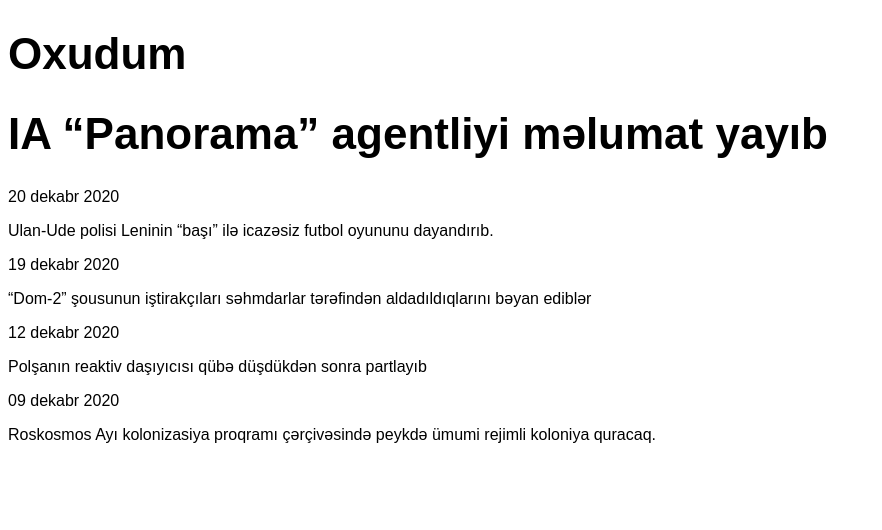
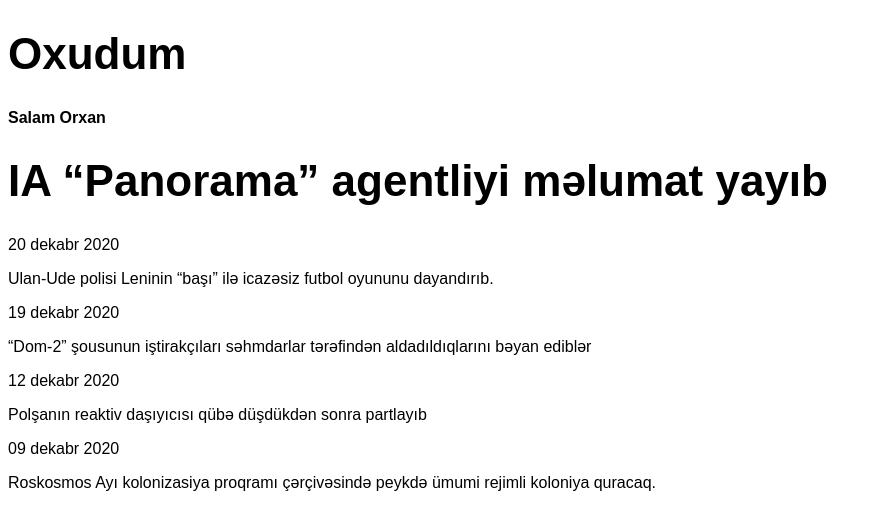
Before and after one commit to GasimovOrkhan/TASK-15, a plain HTML site: page index.html in a window 1280 px wide. Shown: the whole page, without its empty margins (0-882 px from the left). Drawn offline with Linux system fonts and the light colour scheme.

Commit message:
Tayyar aded changes

```diff
--- a/index.html
+++ b/index.html
@@ -8,7 +8,9 @@
     <link rel="stylesheet" href="style.css">
 </head>
     <h1>Oxudum</h1>
-
+    <h4>
+        Salam Orxan
+    </h4>
 <body>
     <h1>IA “Panorama” agentliyi məlumat yayıb</h1>
 
```
